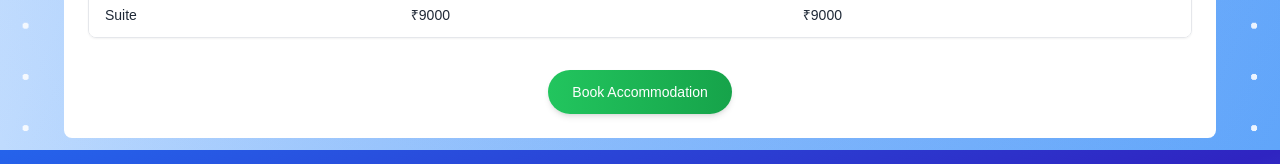
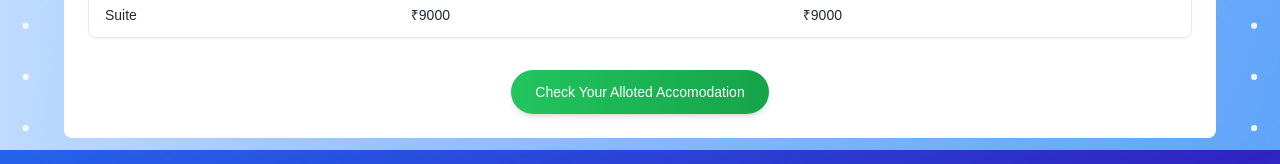
Before and after one commit to HrushikeshAnandSarangi/IEEE-Indiscon, a Next.js app: page /accomodationDet in a window 1280 px wide. Shown: the part 2861-3025 px from the top of the page. Built offline with nearby package versions, Linux system fonts and the light colour scheme.

Commit message:
chore:minor change

```diff
--- a/src/app/accomodationDet/page.tsx
+++ b/src/app/accomodationDet/page.tsx
@@ -225,10 +225,10 @@ const AccommodationInfo = () => {
           transition={{ type: "spring", stiffness: 400, damping: 17 }}
         >
           <Link
-            href="https://forms.gle/yFPx3wAf53ratSky5"
+            href="/accOpt"
             className="px-6 py-3 text-sm font-medium text-white bg-gradient-to-r from-green-500 to-green-600 rounded-full hover:opacity-90 transition-all duration-300 shadow-md hover:shadow-lg"
           >
-            Book Accommodation
+            Check Your Alloted Accomodation
           </Link>
         </motion.div>
       </div>
--- a/src/components/data.ts
+++ b/src/components/data.ts
@@ -540,6 +540,12 @@ export const otherCommittees: Committee[] = [
         "name":"Prof. Saptarshi Chaterjee",
         "role":"ECE Department, NIT Rourkela",
         "imageUrl":"/SaptarshiChaterjee.jpeg"
+      },
+      {
+        "id":96,
+        "name":"Atin Mukherjee",
+        "role":"ECE Department, NIT Rourkela",
+        "imageUrl":"/AtinMukherjee2.jpeg"
       }
     ]
   },
```
Also changed, not shown: Public/AtinMukherjee.jpeg (added), Public/AtinMukherjee2.jpeg (added).
